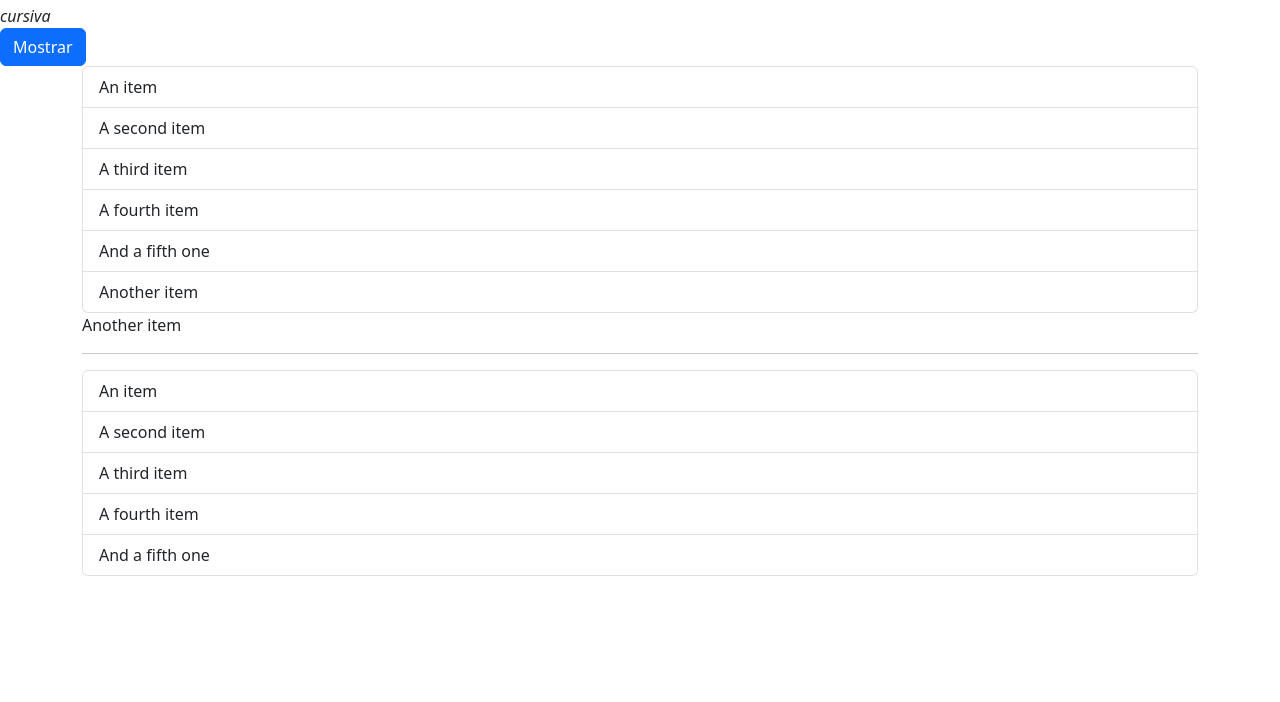
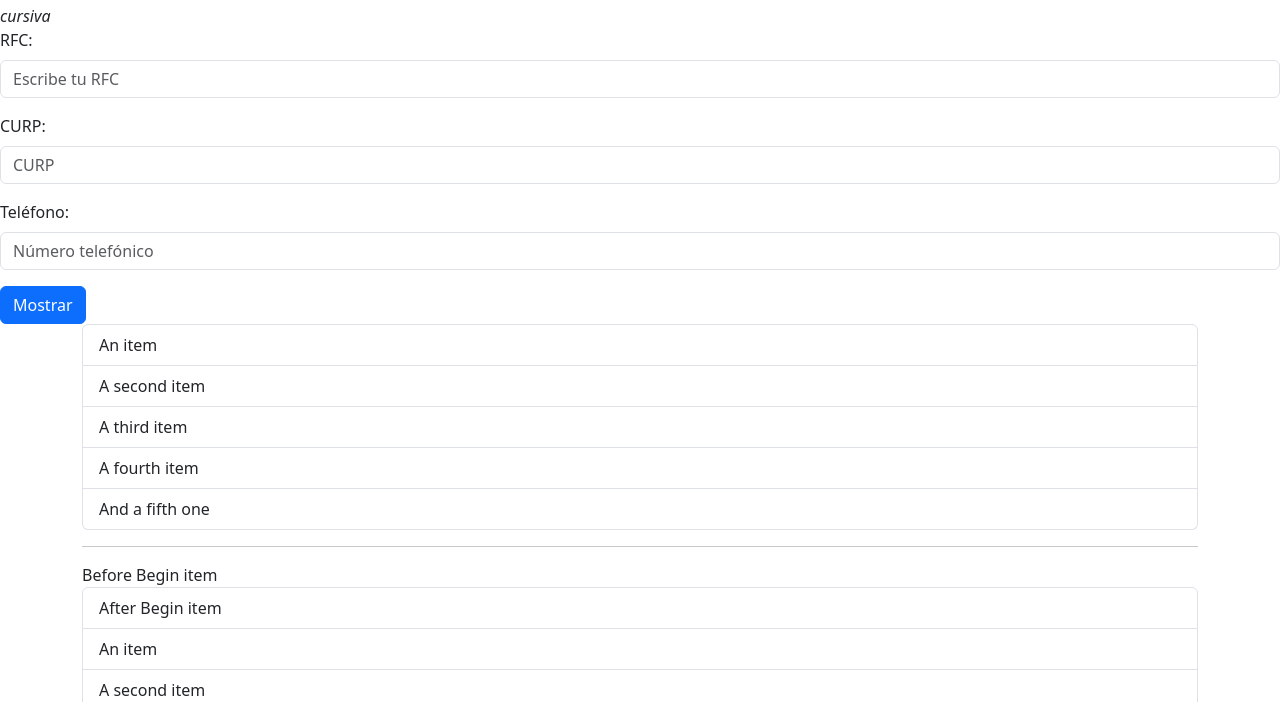
Before and after one commit to yessaminandrade/EjercicioDOM, a plain HTML site: page index.html in a window 1280 px wide. Both pictures are taken after a click on the button "Mostrar". Shown: the part 98-800 px from the top of the page. Drawn offline with nearby package versions, Linux system fonts and the light colour scheme.

Commit message:
Agrego al repositorio los cambios faltantes

```diff
--- a/index.html
+++ b/index.html
@@ -15,6 +15,19 @@
   <h2 id="encabezado2">DOM Ejercicio</h2>
   <em onclick="modifica();">cursiva</em>
   <form>
+
+    <div class="mb-3">
+      <label for="txtRFC" class="form-label">RFC:</label>
+      <input type="text" class="form-control" id="txtRFC" placeholder="Escribe tu RFC">
+    </div>
+    <div class="mb-3">
+      <label for="txtCURP" class="form-label">CURP:</label>
+      <input type="text" class="form-control" id="txtCURP" placeholder="CURP">
+    </div>
+    <div class="mb-3">
+      <label for="txtTelephone" class="form-label">Teléfono:</label>
+      <input type="text" class="form-control" id="txtTelephone" placeholder="Número telefónico">
+    </div>
   <button type="button" id="btnMostrar" class="btn btn-primary">Mostrar</button>
   </form>
 
--- a/main.js
+++ b/main.js
@@ -14,6 +14,10 @@ let btnMostrar = document.getElementById("btnMostrar");
 let encabezado1 = document.getElementById("encabezado1");
 let encabezado2 = document.getElementById("encabezado2");
 let listas = document.getElementsByTagName("ul");
+let txtRFC = document.getElementById("txtRFC");
+let txtTelephone = document.getElementById("txtTelephone");
+let txtCURP = document.getElementById("txtCURP");
+
 
 let elementos = document.getElementsByClassName("list-group-item");
 
@@ -54,7 +58,45 @@ btnMostrar.addEventListener("click", function (event){
 
     // listas.item(0).before(element); // Inserta elemento antes de la lista
     // listas.item(0).prepend(element2); // Inserta el elemento inmediatamente después del ul
-    listas.item(0).append(element); // Inserta el elemento al final de la lista
-    listas.item(0).after(element2); // Inserta el elemento después de la lista
+    // listas.item(0).append(element); // Inserta el elemento al final de la lista
+    // listas.item(0).after(element2); // Inserta el elemento después de la lista
 
+   // listas.item(1).insertAdjacentElement("afterbegin", element); // Inserta el elemento al inicio de la lista.
+   // listas.item(1).insertAdjacentElement("beforeend", element2); // Inserta el elemento al final de la lista.
+
+   listas.item(1).insertAdjacentHTML("beforebegin", `<li class="list-group-item">Before Begin item</li>`);
+   listas.item(1).insertAdjacentHTML("afterend", `<li class="list-group-item">After End item</li>`);
+   listas.item(1).insertAdjacentHTML("afterbegin", `<li class="list-group-item">After Begin item</li>`);
+   listas.item(1).insertAdjacentHTML("beforeend", `<li class="list-group-item">Before End item</li>`);
+
+});//btnMostrar
+
+//Se ejecuta cuando termina de cargar todos los elementos de la página
+window.addEventListener("load",function(event){
+    console.log("Ha terminado de cargar la página");
+}); //load
+
+function txtToUpper(event){ //Esta es una forma mayormente automatizada para hacer lo que indicamos en el comentario de abajo.
+    event.preventDefault();
+    event.target.value = event.target.value.trim().toUpperCase();
+} //txtToUpper
+
+txtRFC.addEventListener("blur", txtToUpper);
+txtCURP.addEventListener("blur", txtToUpper);
+
+//blur: perder el foco; cuando sale del campo
+//txtRFC.addEventListener("blur", function (event){
+//    event.preventDefault();
+//    txtRFC.value = txtRFC.value.toUpperCase();
+
+//});//txtRFC
+
+//txtCURP.addEventListener("blur", function (event){
+//    event.preventDefault();
+//    txtCURP.value = txtCURP.value.toUpperCase();
+//});
+
+txtTelephone.addEventListener("blur",function(event){
+    event.preventDefault();
+    txtTelephone.value = txtTelephone.value.trim().slice(0,10);
 });
```
